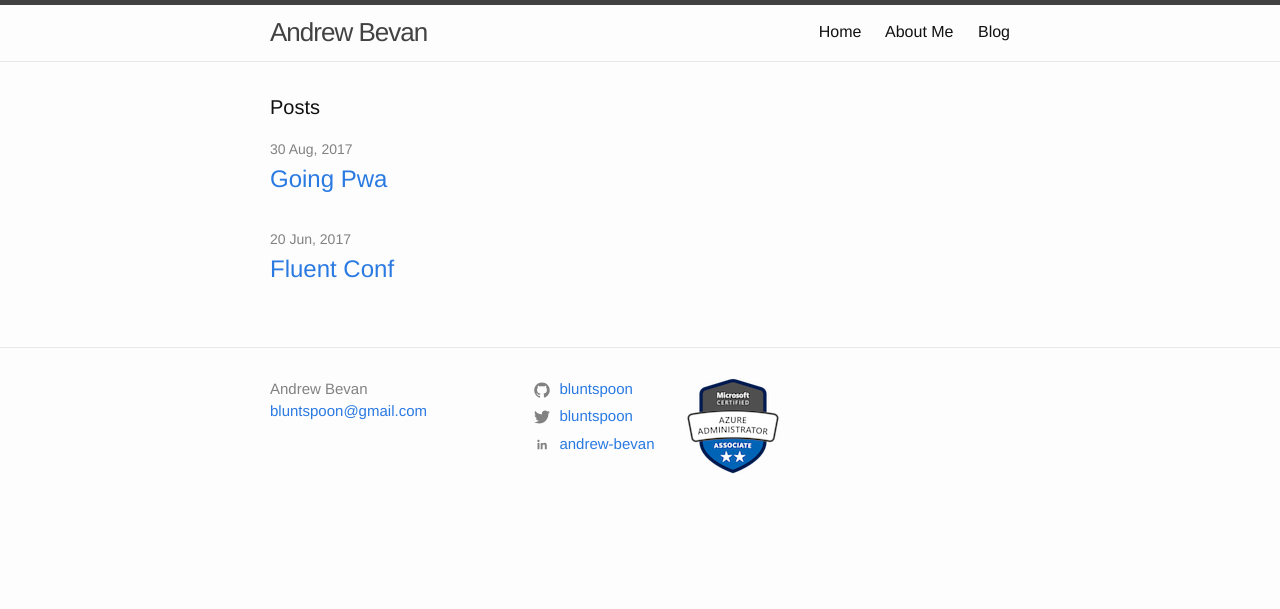
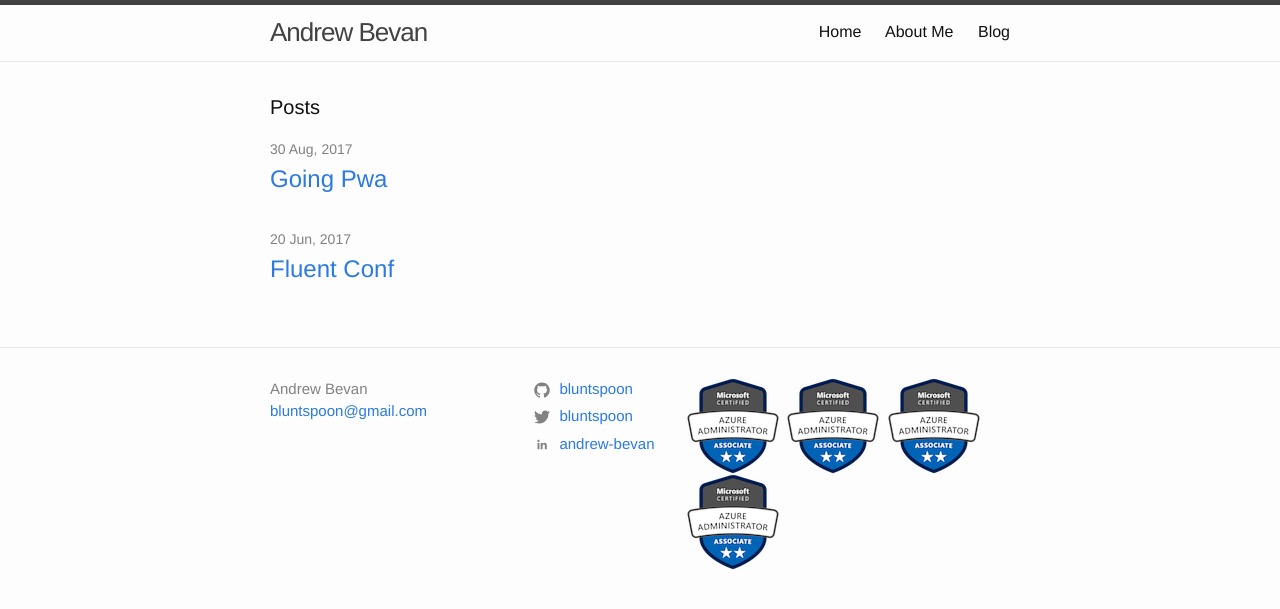
Before and after one commit to bluntspoon/bluntspoon.github.io, a Jekyll site: the page built from blog.md, in a window 1280 px wide. Shown: the top 609 px of the page. Built offline with Jekyll 4.4.1, drawn with Linux system fonts in a browser that asks for light colours.

Commit message:
feat: added more images

```diff
--- a/_includes/footer.html
+++ b/_includes/footer.html
@@ -46,6 +46,15 @@
           <a href="https://www.credly.com/badges/55eb4035-d80a-4009-8b14-b509d4d245fe" target="_blank">
             <img src="../assets/images/badges/microsoft-certified-azure-administrator-associate.2.png" />
           </a>
+          <a href="https://www.credly.com/badges/55eb4035-d80a-4009-8b14-b509d4d245fe" target="_blank">
+            <img src="../assets/images/badges/microsoft-certified-azure-administrator-associate.2.png" />
+          </a>
+          <a href="https://www.credly.com/badges/55eb4035-d80a-4009-8b14-b509d4d245fe" target="_blank">
+            <img src="../assets/images/badges/microsoft-certified-azure-administrator-associate.2.png" />
+          </a>
+          <a href="https://www.credly.com/badges/55eb4035-d80a-4009-8b14-b509d4d245fe" target="_blank">
+            <img src="../assets/images/badges/microsoft-certified-azure-administrator-associate.2.png" />
+          </a>
         </div>
       </div>
 <!--
```
